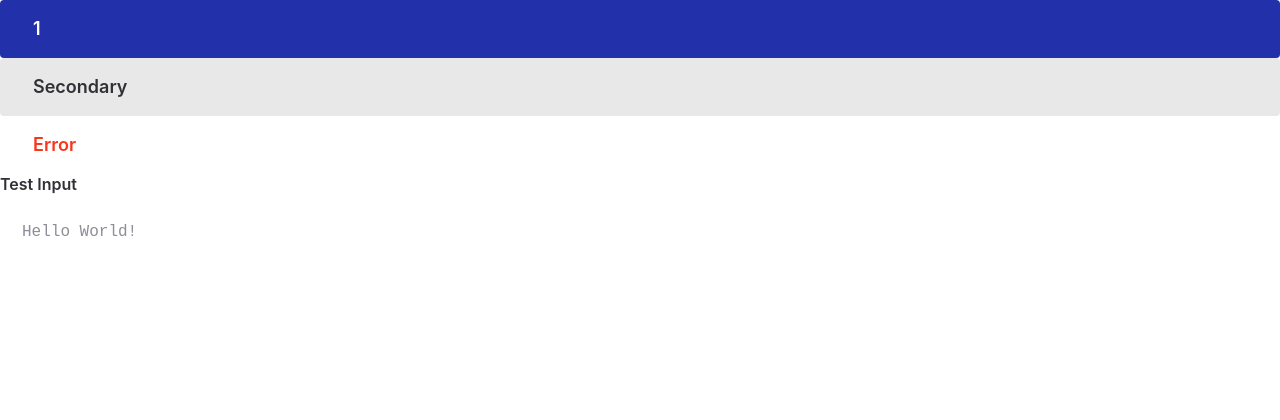
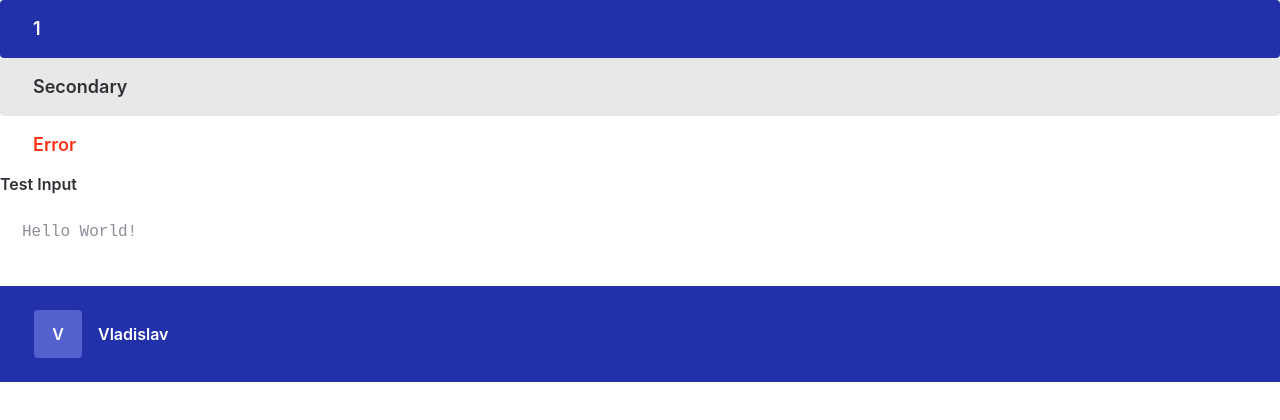
Before and after one commit to vl-domorad/fe45, a React (Create React App) app: page / in a window 1280 px wide. Shown: the top 420 px of the page. Built offline with nearby package versions, Linux system fonts and the light colour scheme.

Commit message:
[Lesson-38]: add username component

```diff
--- a/src/App.tsx
+++ b/src/App.tsx
@@ -2,6 +2,7 @@
 
 import Button, { ButtonTypes } from "./components/Button";
 import Input from "./components/Input";
+import Username from "./components/Username";
 
 const App = () => {
   const [index, setIndex] = useState(1);
@@ -54,6 +55,7 @@
         onChange={onChange}
         value={inputValue}
       />
+      <Username username={'Vladislav'} />
     </div>
   );
 };
--- /dev/null
+++ b/src/components/Username/Username.module.scss
@@ -0,0 +1,30 @@
+@import "src/styles/colors";
+
+.container {
+  padding: 24px 34px;
+  background-color: $primary;
+  align-items: center;
+  display: flex;
+  gap: 16px;
+}
+
+.initials {
+  width: 48px;
+  height: 48px;
+  display: flex;
+  justify-content: center;
+  align-items: center;
+  background: $primary-secondary;
+  border-radius: 4px;
+  font-weight: 600;
+  font-size: 16px;
+  line-height: 34px;
+  color: $white;
+}
+
+.username {
+  font-weight: 600;
+  font-size: 16px;
+  line-height: 34px;
+  color: $white;
+}
--- /dev/null
+++ b/src/components/Username/Username.tsx
@@ -0,0 +1,22 @@
+import React, { FC } from "react";
+
+import styles from "./Username.module.scss";
+
+type UsernameProps = {
+  username: string;
+};
+
+const Username: FC<UsernameProps> = ({ username }) => {
+  if (!username) {
+    return null;
+  }
+
+  return (
+    <div className={styles.container}>
+      <div className={styles.initials}>{username[0]}</div>
+      <div className={styles.username}>{username}</div>
+    </div>
+  );
+};
+
+export default Username;
--- /dev/null
+++ b/src/components/Username/index.ts
@@ -0,0 +1 @@
+export { default } from "./Username";
```
